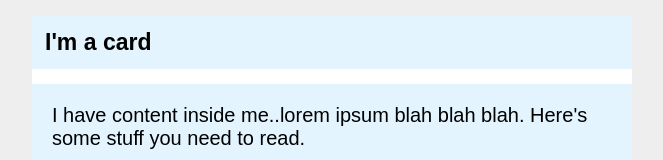
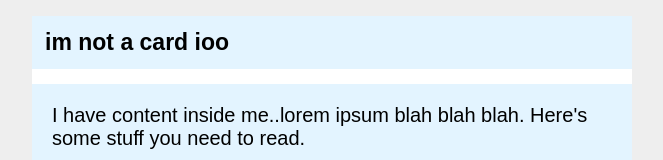
Before and after one commit to maurigon89/margin-padding_2, a plain HTML site: page index.html in a window 1280 px wide. Shown: the top 160 px of the page, without its empty margins (308-971 px from the left). Drawn offline with Linux system fonts and the light colour scheme.

Commit message:
probando site

```diff
--- a/index.html
+++ b/index.html
@@ -11,7 +11,7 @@
 
 <body>
     <div class="card">
-        <h1 class="title">I'm a card</h1>
+        <h1 class="title">im not a card ioo </h1>
         <div class="content">I have content inside me..lorem ipsum blah blah blah. Here's some stuff you need to read.
         </div>
         <div class="button-container">and a <button>BIG BUTTON</button></div>
```
